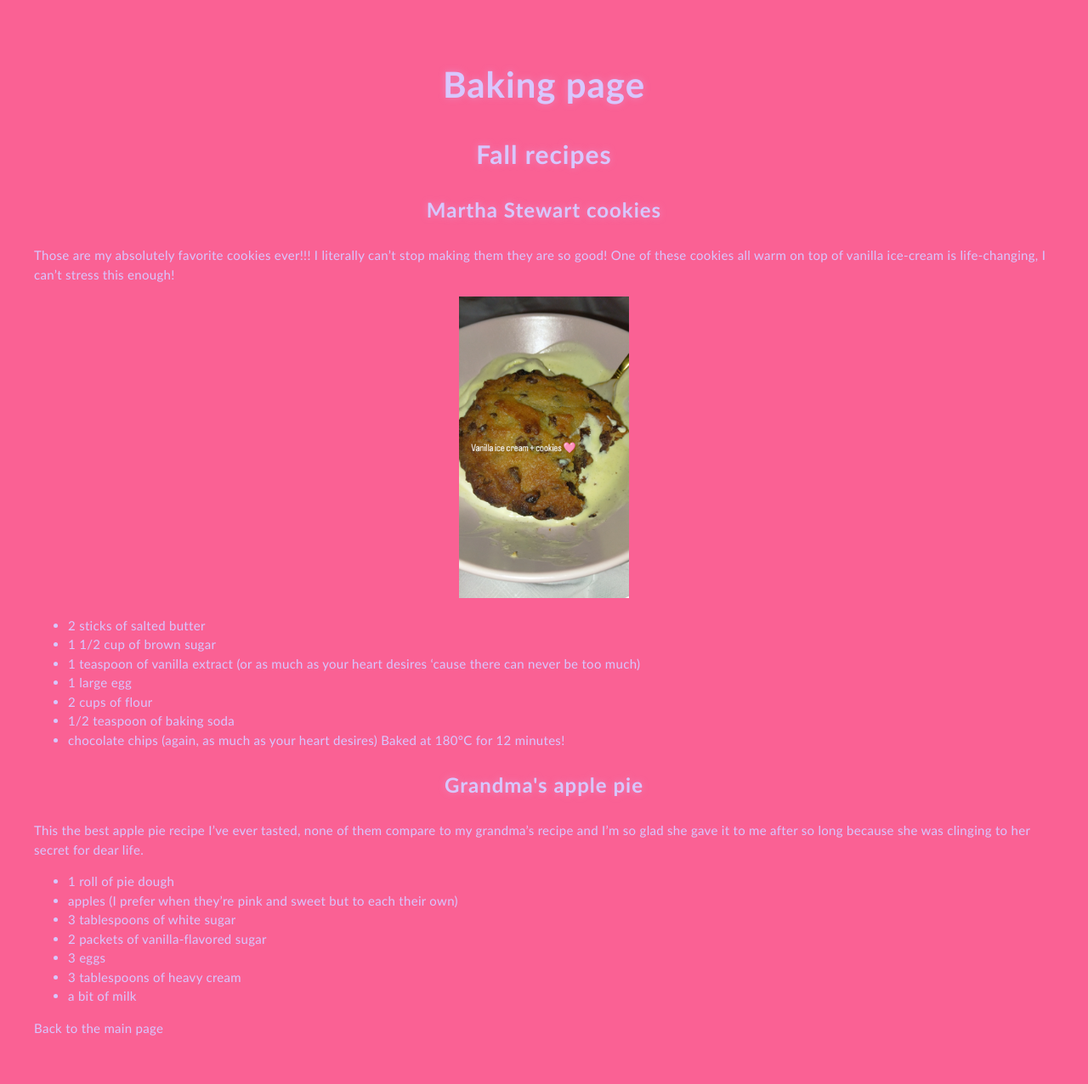
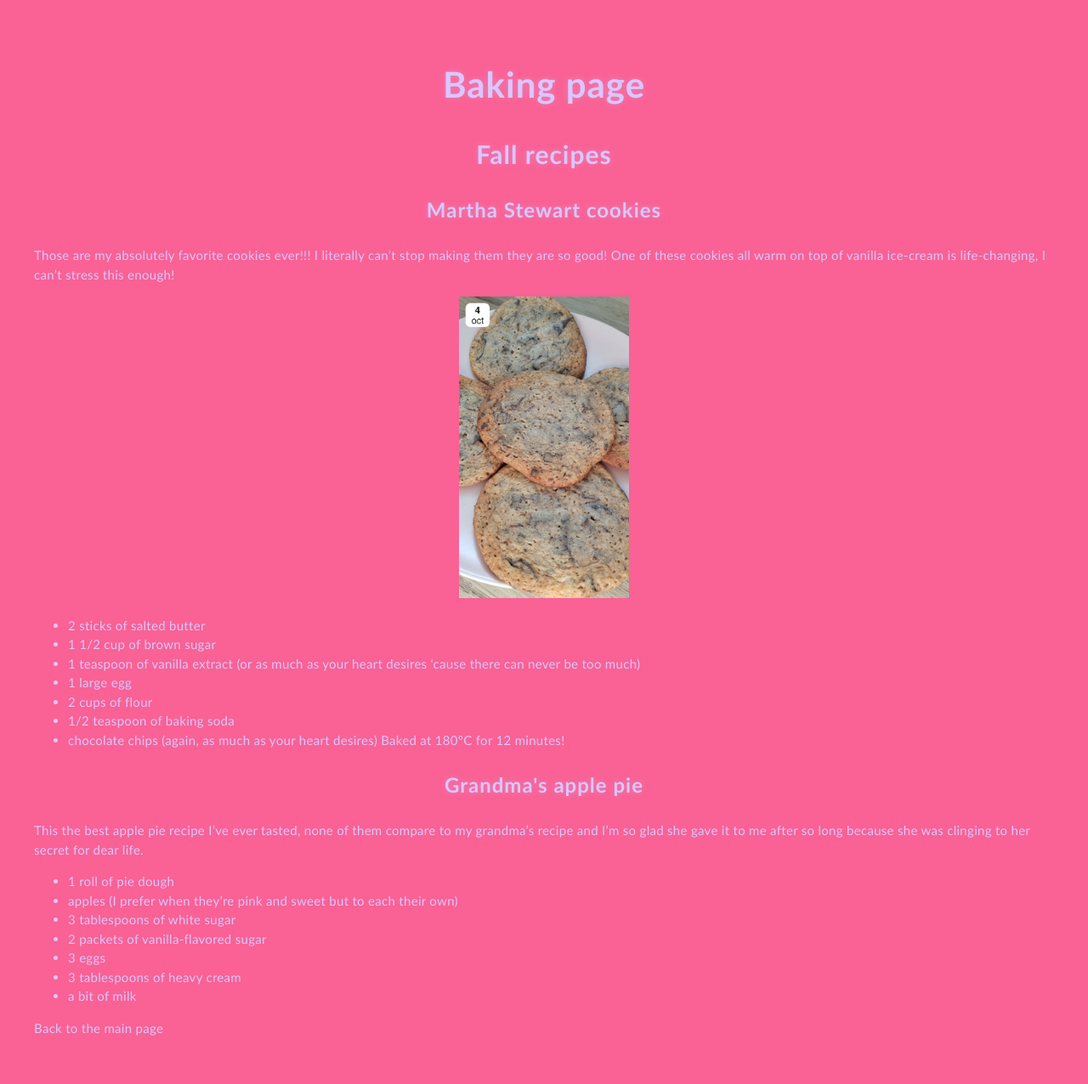
Before and after one commit to Enora-7/Blog, a Jekyll site: the page built from baking.md, in a window 1280 px wide. Shown: the whole page at 85% size. Built offline with Jekyll 4.4.1, drawn with Linux system fonts in a browser that asks for light colours; our own code applies the rules of GitHub Pages for plain Markdown files.

Commit message:
Fix image filename in baking.md
Updated image source filename for consistency.

```diff
--- a/baking.md
+++ b/baking.md
@@ -6,7 +6,7 @@
 
 Those are my absolutely favorite cookies ever!!! I literally can't stop making them they are so good! One of these cookies all warm on top of vanilla ice-cream is life-changing, I can't stress this enough!
 <p align="center">
-  <img src="./images/Cookies.png" width="200" height="355">
+  <img src="./images/cookies.png" width="200" height="355">
 </p>
 
 * 2 sticks of salted butter
@@ -32,4 +32,7 @@ This the best apple pie recipe I've ever tasted, none of them compare to my gran
 * a bit of milk
 
 
+
+
+
 [Back to the main page](./index)
```
